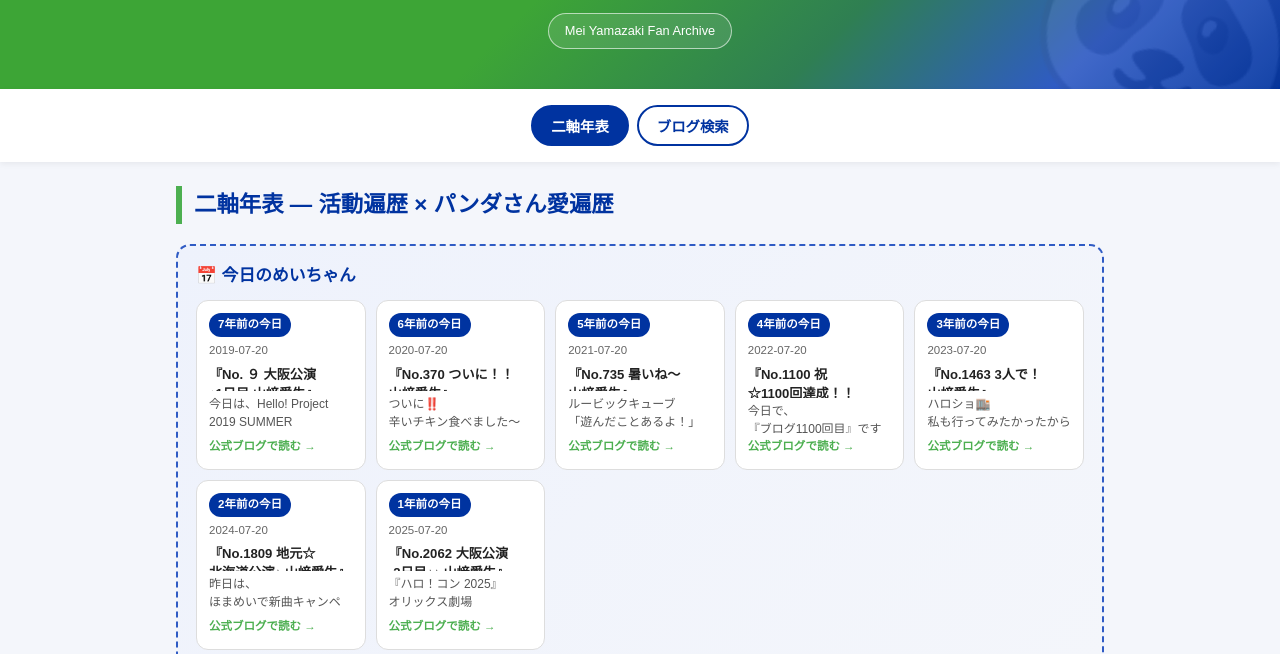
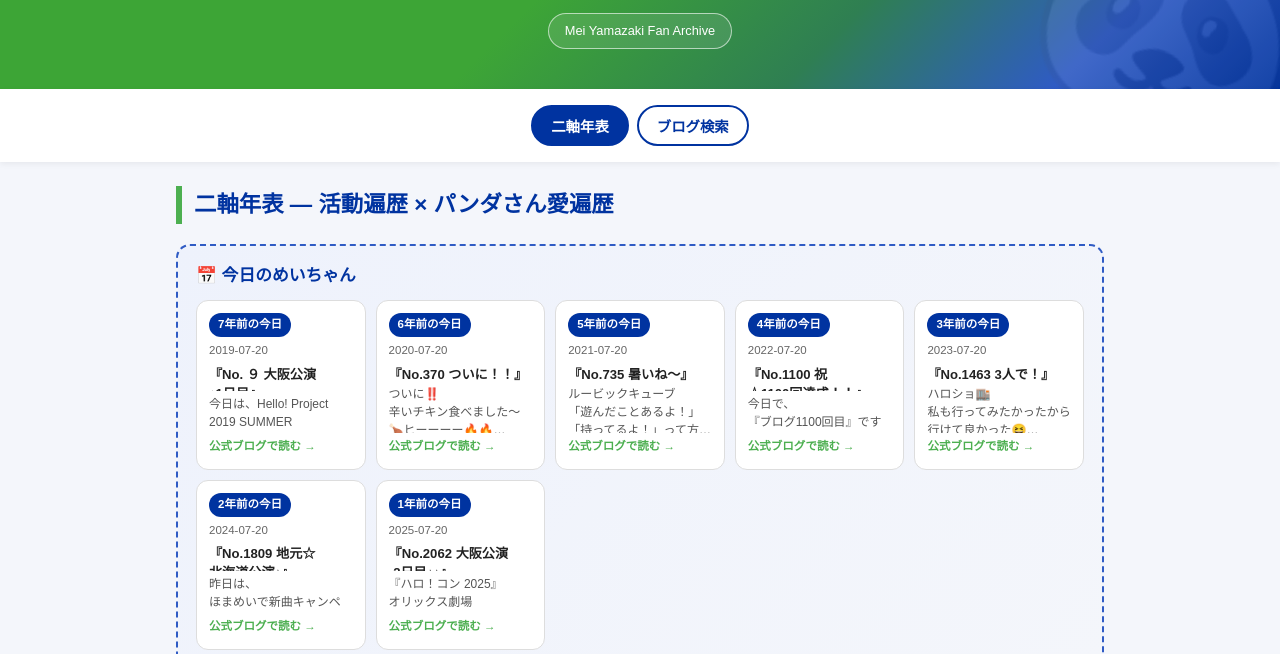
Before and after one commit to fuyutosan/Mei-library, a plain HTML site: page index.html in a window 1280 px wide. Shown: the part 146-800 px from the top of the page. Drawn offline with Linux system fonts and the light colour scheme.

Commit message:
tiles: drop trailing name from titles

```diff
--- a/index.html
+++ b/index.html
@@ -1132,7 +1132,7 @@ function makeHistoryCard(entry, badgeText){
 }
 function tileTitle(t){
   // カードでは「モーニング娘。'XX 15期」の重複プレフィックスを外してタイトル本体から見せる
-  return String(t).replace(/^モーニング娘。'\d+\s*15期\s*/,"");
+  return String(t).replace(/^モーニング娘。'\d+\s*15期\s*/,"").replace(/\s*山﨑愛生』$/,"』");
 }
 function makeHistoryTile(entry, badgeText){
   return `<a class="history-tile" href="https://ameblo.jp/morningmusume15ki/entry-${entry.e}.html" target="_blank" rel="noopener">
```
